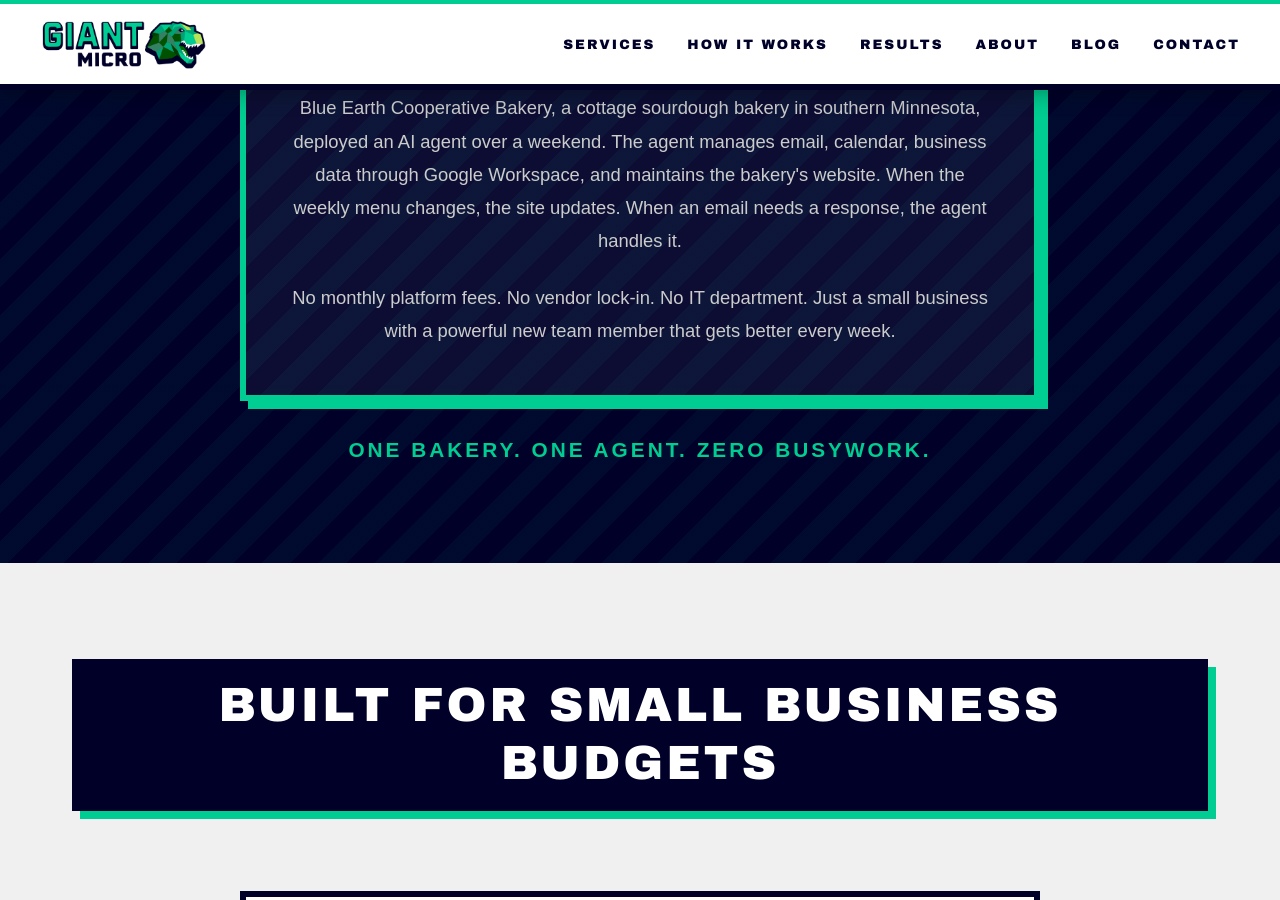
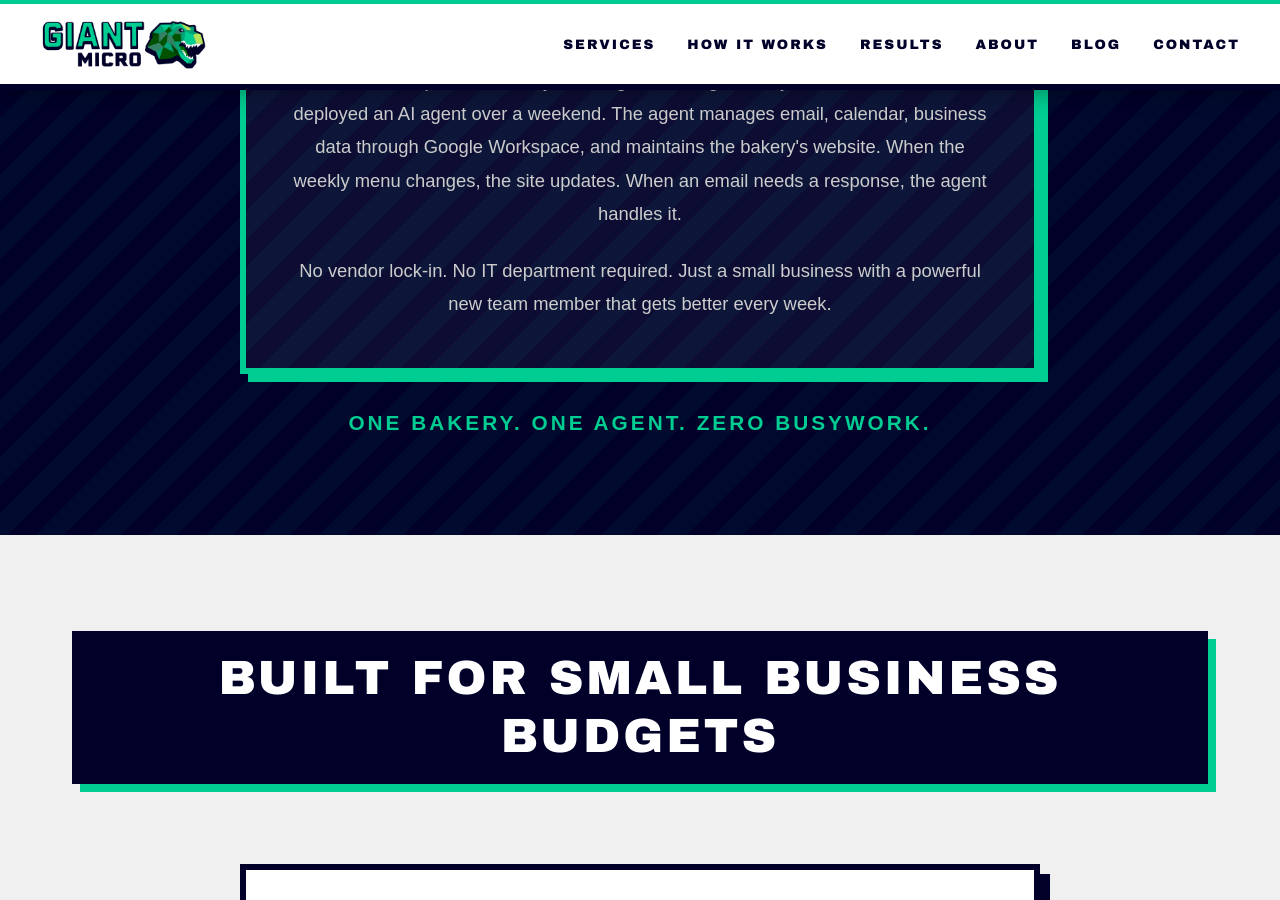
Before and after one commit to giant-micro/giant-micro.github.io, a Jekyll site: the page built from index.html, in a window 1280 px wide and 900 px high, scrolled down 4186 px. Built offline with Jekyll 4.4.1, drawn with Linux system fonts in a browser that asks for light colours; some of the changed text lies outside the part shown.

```diff
--- a/index.html
+++ b/index.html
@@ -50,7 +50,7 @@ layout: default
             <div class="card">
                 <div class="card-icon">🌐</div>
                 <h3>Website Management</h3>
-                <p>Your agent builds and maintains your website. Menu changed? Hours different for the holidays? New blog post? Tell your agent and it's live in under a minute. No CMS login. No web developer. No monthly platform fees.</p>
+                <p>Your agent builds and maintains your website. Menu changed? Hours different for the holidays? New blog post? Tell your agent and it's live in under a minute. No CMS login. No web developer. No waiting.</p>
             </div>
             <div class="card">
                 <div class="card-icon">✉️</div>
@@ -114,7 +114,7 @@ layout: default
             <h2>Already Working for Real Businesses</h2>
             <div class="proof-card">
                 <p>Blue Earth Cooperative Bakery, a cottage sourdough bakery in southern Minnesota, deployed an AI agent over a weekend. The agent manages email, calendar, business data through Google Workspace, and maintains the bakery's website. When the weekly menu changes, the site updates. When an email needs a response, the agent handles it.</p>
-                <p style="margin-top: 1.5rem;">No monthly platform fees. No vendor lock-in. No IT department. Just a small business with a powerful new team member that gets better every week.</p>
+                <p style="margin-top: 1.5rem;">No vendor lock-in. No IT department required. Just a small business with a powerful new team member that gets better every week.</p>
             </div>
             <p class="proof-tagline">One bakery. One agent. Zero busywork.</p>
         </div>
@@ -129,10 +129,10 @@ layout: default
         </div>
         <div class="about-content">
             <div class="about-box">
-                <p>Enterprise AI consulting starts at $5,000 for an assessment alone. Monthly SaaS platforms charge $50 to $500 per month for tools you still have to operate yourself.</p>
-                <p>We price for small businesses because that's who we serve. Your agent runs on open-source infrastructure with minimal overhead. You're paying for expertise and ongoing partnership, not for renting someone else's platform.</p>
+                <p>We build on open-source infrastructure because it keeps costs low and keeps you in control. No proprietary platforms. No vendor lock-in. No surprises.</p>
+                <p>Every business is different, so every engagement is scoped to what you actually need. We'll figure out the right fit together.</p>
                 <div class="about-highlight">
-                    $0 hosting. $0 platform fees. $0 vendor lock-in.
+                    Open-source infrastructure. No vendor lock-in. Priced for real businesses.
                 </div>
             </div>
         </div>
```
